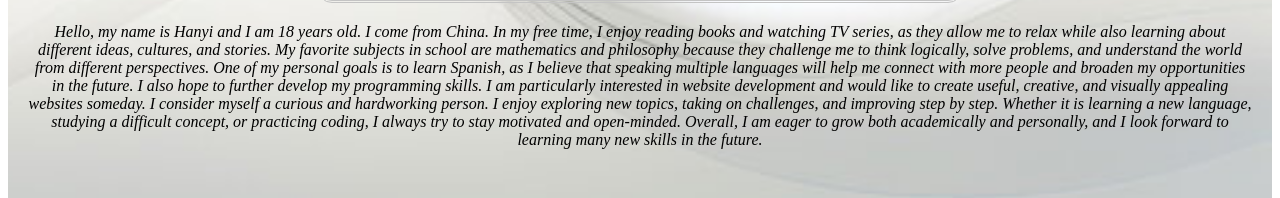
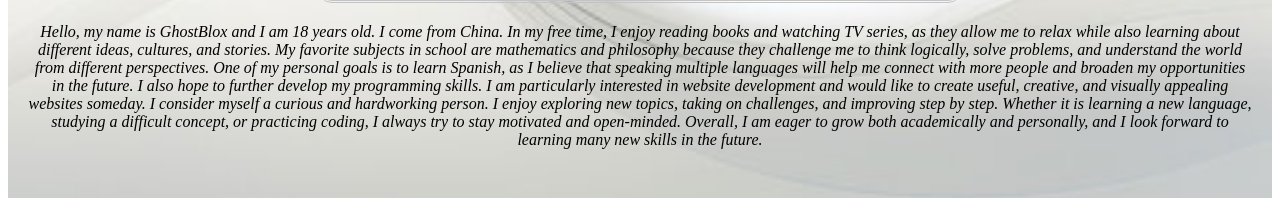
Before and after one commit to ghostblox178/ghostblox178-websites, a plain HTML site: page aboutme.html in a window 1280 px wide. Shown: the part 903-1101 px from the top of the page. Drawn offline with Linux system fonts and the light colour scheme.

Commit message:
Update aboutme.html

```diff
--- a/aboutme.html
+++ b/aboutme.html
@@ -24,7 +24,7 @@
         <p><b>Photo: GhostBlox Profiles</b></p>
         <img src="hanyilogo.jpg" id="p9" alt="GhostBlox178">
         <p><i>
-            Hello, my name is Hanyi and I am 18 years old. I come from China. In my free time, I enjoy reading books and watching TV series, as they allow me to relax while also learning about different ideas, cultures, and stories. My favorite subjects in school are mathematics and philosophy because they challenge me to think logically, solve problems, and understand the world from different perspectives.
+            Hello, my name is GhostBlox and I am 18 years old. I come from China. In my free time, I enjoy reading books and watching TV series, as they allow me to relax while also learning about different ideas, cultures, and stories. My favorite subjects in school are mathematics and philosophy because they challenge me to think logically, solve problems, and understand the world from different perspectives.
             One of my personal goals is to learn Spanish, as I believe that speaking multiple languages will help me connect with more people and broaden my opportunities in the future. I also hope to further develop my programming skills. I am particularly interested in website development and would like to create useful, creative, and visually appealing websites someday.
             I consider myself a curious and hardworking person. I enjoy exploring new topics, taking on challenges, and improving step by step. Whether it is learning a new language, studying a difficult concept, or practicing coding, I always try to stay motivated and open-minded. Overall, I am eager to grow both academically and personally, and I look forward to learning many new skills in the future.
         </p></i>
```
